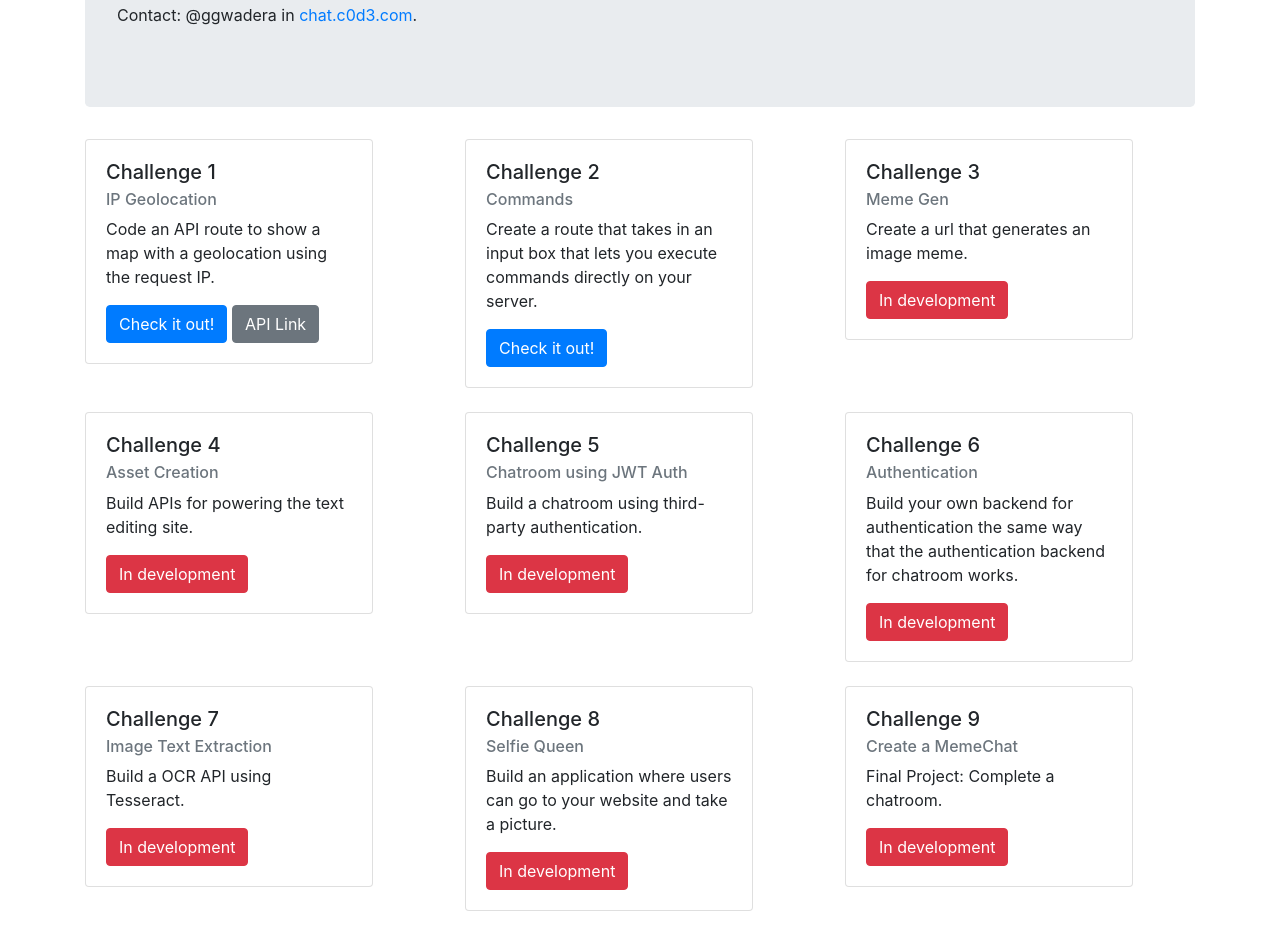
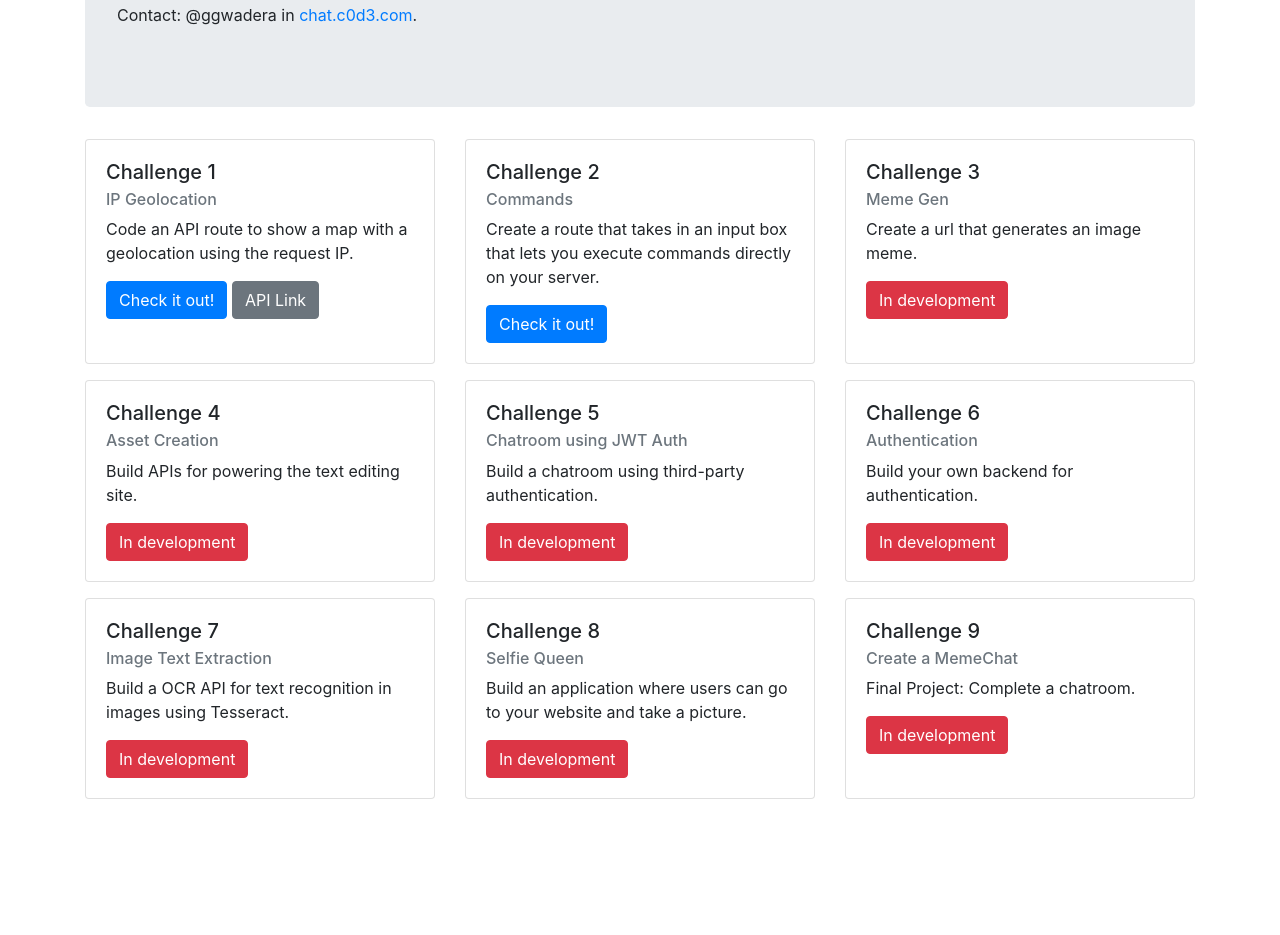
Before and after one commit to ggwadera/c0d3-challenges, a website: page public/index.html in a window 1280 px wide. Shown: the part 255-1190 px from the top of the page. After the commit the page ends 1070 px from the top, so only its background shows below. Drawn offline with nearby package versions, Linux system fonts and the light colour scheme.

Commit message:
update frontpage

```diff
--- a/public/index.html
+++ b/public/index.html
@@ -38,9 +38,9 @@
         </p>
       </div>
 
-      <div class="row row-cols-1 row-cols-md-3">
-        <div class="col mb-4">
-          <div class="card" style="width: 18rem;">
+      <div class="row justify-content-between">
+        <div class="col-md-4 d-flex align-items-stretch mb-3">
+          <div class="card flex-fill">
             <div class="card-body">
               <h5 class="card-title">Challenge 1</h5>
               <h6 class="card-subtitle mb-2 text-muted">IP Geolocation</h6>
@@ -54,8 +54,8 @@
           </div>
         </div>
 
-        <div class="col mb-4">
-          <div class="card" style="width: 18rem;">
+        <div class="col-md-4 d-flex align-items-stretch mb-3">
+          <div class="card flex-fill">
             <div class="card-body">
               <h5 class="card-title">Challenge 2</h5>
               <h6 class="card-subtitle mb-2 text-muted">Commands</h6>
@@ -68,8 +68,8 @@
           </div>
         </div>
 
-        <div class="col mb-4">
-          <div class="card" style="width: 18rem;">
+        <div class="col-md-4 d-flex align-items-stretch mb-3">
+          <div class="card flex-fill">
             <div class="card-body">
               <h5 class="card-title">Challenge 3</h5>
               <h6 class="card-subtitle mb-2 text-muted">Meme Gen</h6>
@@ -81,8 +81,8 @@
           </div>
         </div>
 
-        <div class="col mb-4">
-          <div class="card" style="width: 18rem;">
+        <div class="col-md-4 d-flex align-items-stretch mb-3">
+          <div class="card flex-fill">
             <div class="card-body">
               <h5 class="card-title">Challenge 4</h5>
               <h6 class="card-subtitle mb-2 text-muted">Asset Creation</h6>
@@ -94,8 +94,8 @@
           </div>
         </div>
 
-        <div class="col mb-4">
-          <div class="card" style="width: 18rem;">
+        <div class="col-md-4 d-flex align-items-stretch mb-3">
+          <div class="card flex-fill">
             <div class="card-body">
               <h5 class="card-title">Challenge 5</h5>
               <h6 class="card-subtitle mb-2 text-muted">
@@ -109,37 +109,36 @@
           </div>
         </div>
 
-        <div class="col mb-4">
-          <div class="card" style="width: 18rem;">
+        <div class="col-md-4 d-flex align-items-stretch mb-3">
+          <div class="card flex-fill">
             <div class="card-body">
               <h5 class="card-title">Challenge 6</h5>
               <h6 class="card-subtitle mb-2 text-muted">Authentication</h6>
               <p class="card-text">
-                Build your own backend for authentication the same way that the
-                authentication backend for chatroom works.
+                Build your own backend for authentication.
               </p>
               <a href="#" class="btn btn-danger">In development</a>
             </div>
           </div>
         </div>
 
-        <div class="col mb-4">
-          <div class="card" style="width: 18rem;">
+        <div class="col-md-4 d-flex align-items-stretch mb-3">
+          <div class="card flex-fill">
             <div class="card-body">
               <h5 class="card-title">Challenge 7</h5>
               <h6 class="card-subtitle mb-2 text-muted">
                 Image Text Extraction
               </h6>
               <p class="card-text">
-                Build a OCR API using Tesseract.
+                Build a OCR API for text recognition in images using Tesseract.
               </p>
               <a href="#" class="btn btn-danger">In development</a>
             </div>
           </div>
         </div>
 
-        <div class="col mb-4">
-          <div class="card" style="width: 18rem;">
+        <div class="col-md-4 d-flex align-items-stretch mb-3">
+          <div class="card flex-fill">
             <div class="card-body">
               <h5 class="card-title">Challenge 8</h5>
               <h6 class="card-subtitle mb-2 text-muted">Selfie Queen</h6>
@@ -152,8 +151,8 @@
           </div>
         </div>
 
-        <div class="col mb-4">
-          <div class="card" style="width: 18rem;">
+        <div class="col-md-4 d-flex align-items-stretch mb-3">
+          <div class="card flex-fill">
             <div class="card-body">
               <h5 class="card-title">Challenge 9</h5>
               <h6 class="card-subtitle mb-2 text-muted">Create a MemeChat</h6>
```
